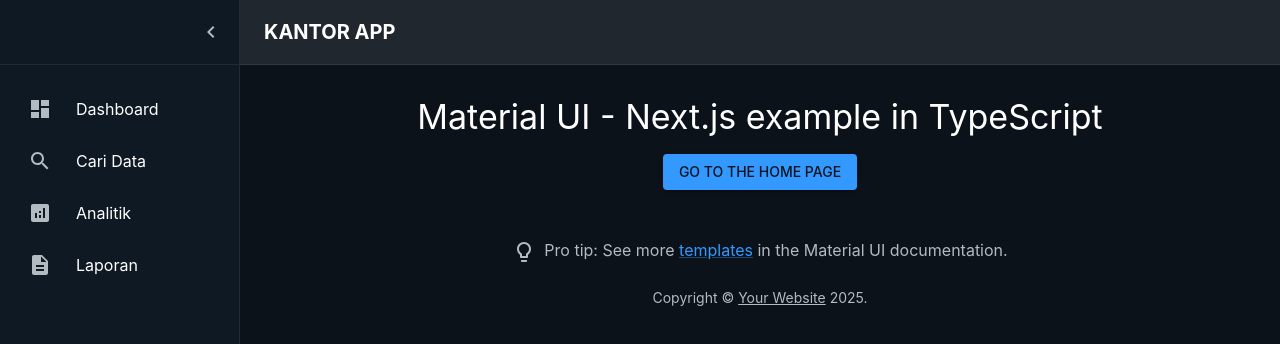
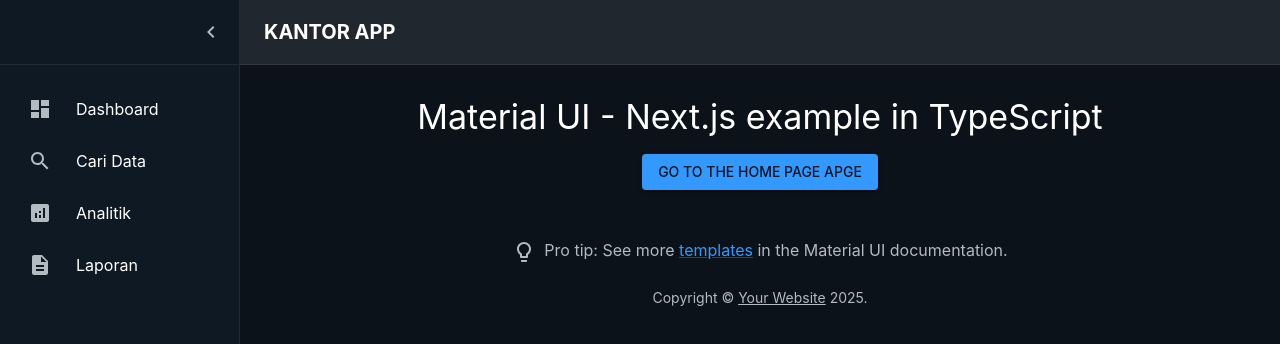
Before and after one commit to cheapimpact/hman-dev, a Next.js app: page /p2 in a window 1280 px wide. Shown: the top 344 px of the page. Built offline with nearby package versions, Linux system fonts and the light colour scheme; what @mui/material-nextjs would draw is missing.

Commit message:
feat: Add a new `p2` page with a basic Material UI layout and navigation.

```diff
--- a/src/app/p2/page.tsx
+++ b/src/app/p2/page.tsx
@@ -24,7 +24,7 @@
         </Typography>
         <Box sx={{ maxWidth: 'sm' }}>
           <Button variant="contained" component={Link} href="/">
-            Go to the home page
+            Go to the home page apge
           </Button>
         </Box>
 
```
